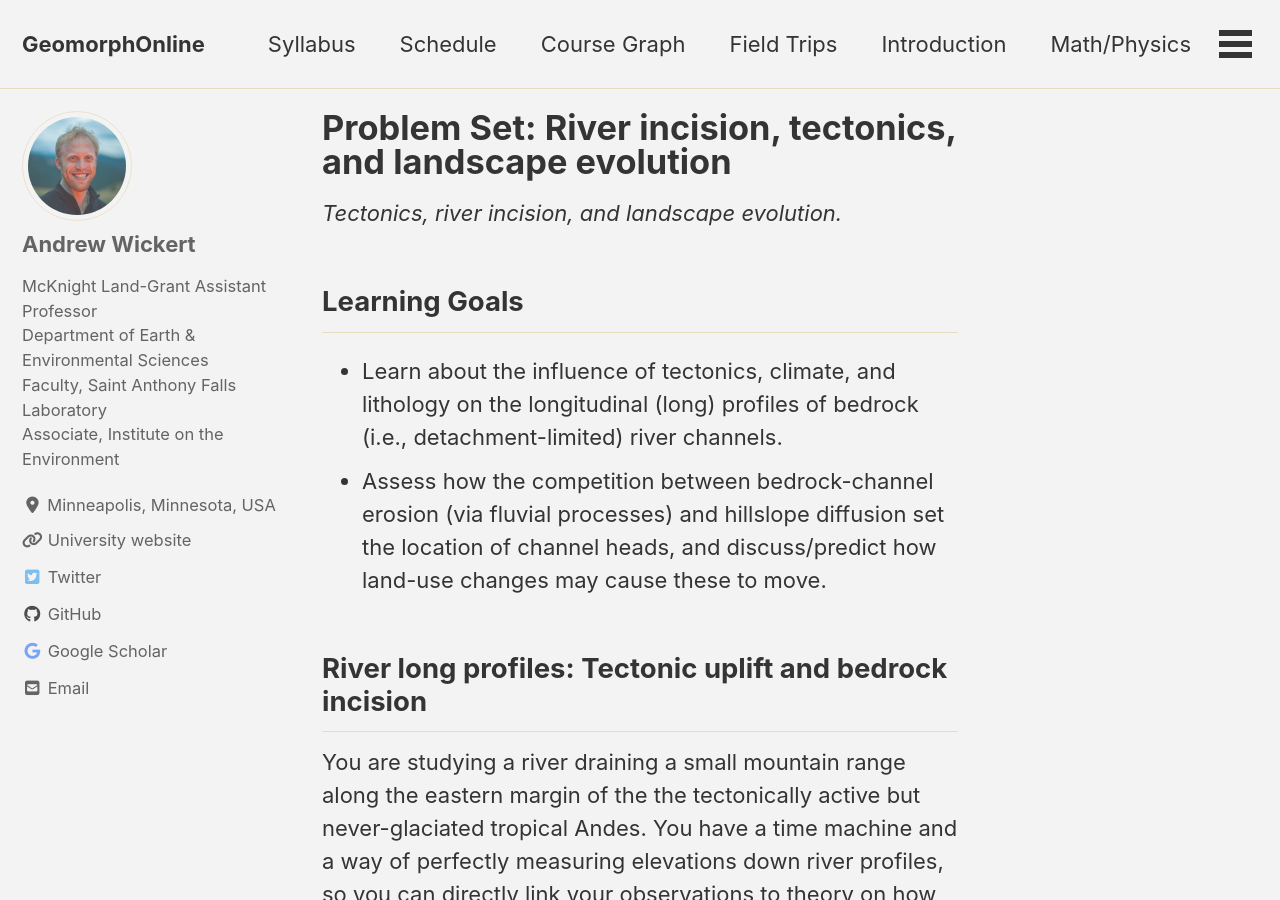
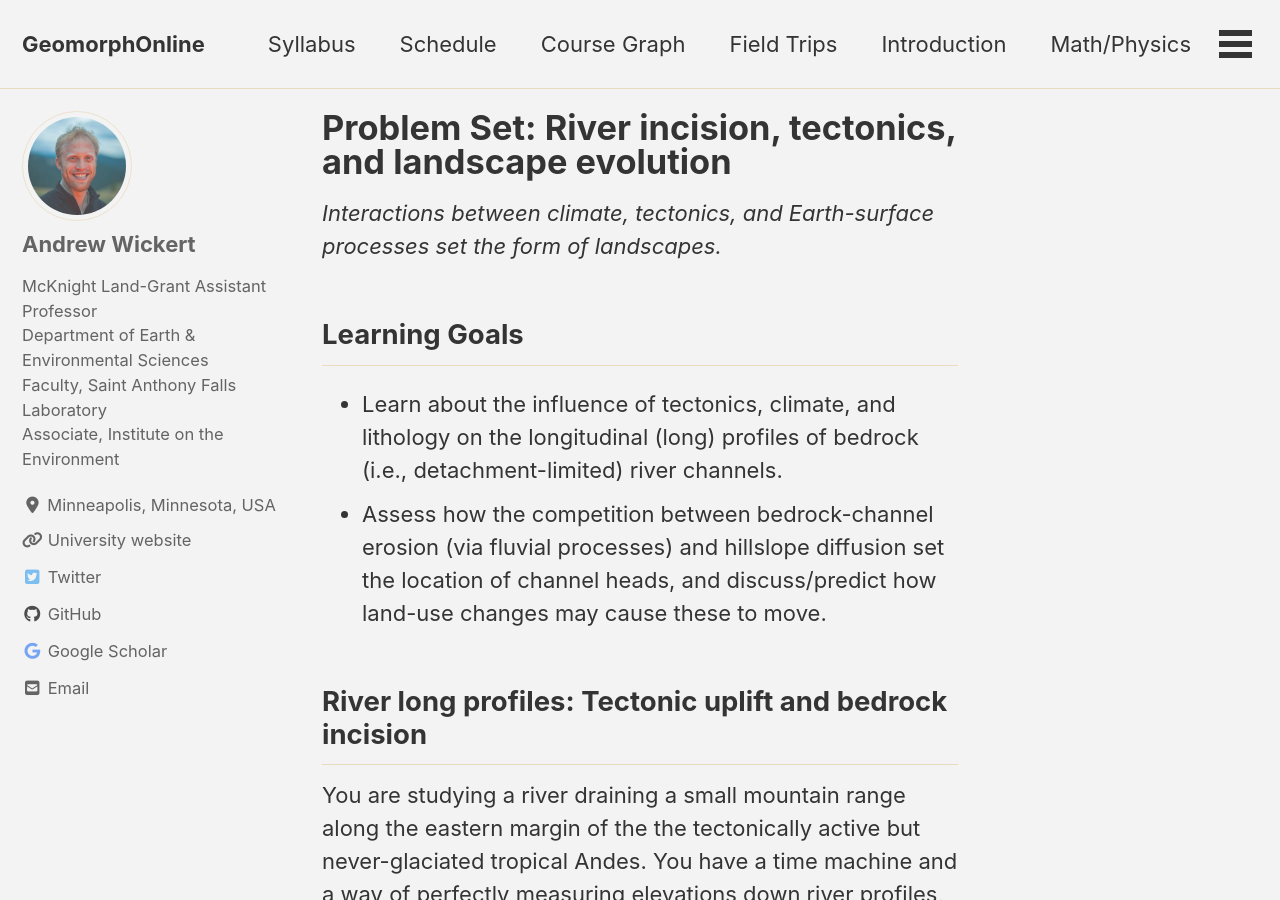
Before and after one commit to GeomorphOnline/GeomorphOnline.github.io, a Jekyll site: the page built from lessons/_landscape-evolution/pset.md, in a window 1280 px wide and 900 px high. Built offline with Jekyll 4.4.1, drawn with Linux system fonts in a browser that asks for light colours; cached includes are drawn as plain includes; nearby versions of some CDN libraries; formulas are drawn with MathJax 3.

Commit message:
Better lede

```diff
--- a/lessons/_landscape-evolution/pset.md
+++ b/lessons/_landscape-evolution/pset.md
@@ -10,7 +10,7 @@ author: Andrew Wickert
 author_profile: true
 ---
 
-*Tectonics, river incision, and landscape evolution.*
+*Interactions between climate, tectonics, and Earth-surface processes set the form of landscapes.*
 
 ## Learning Goals
 
```
